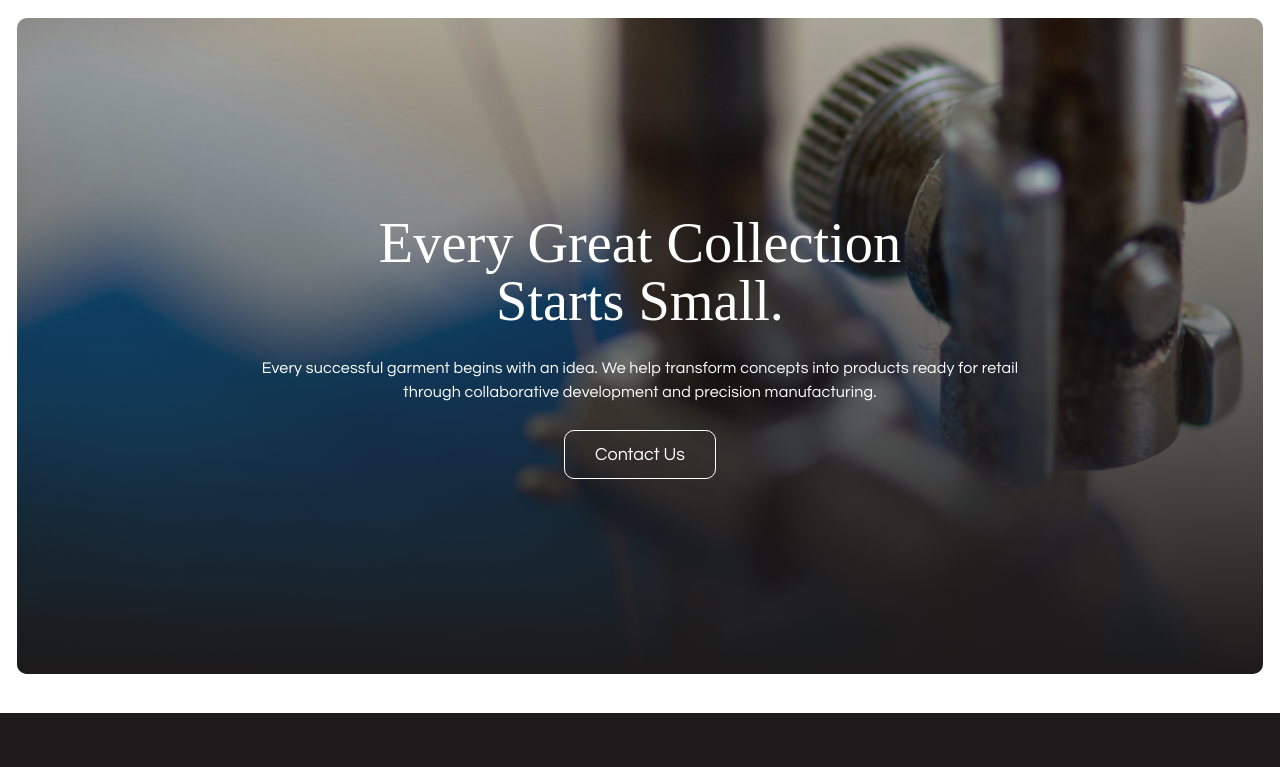
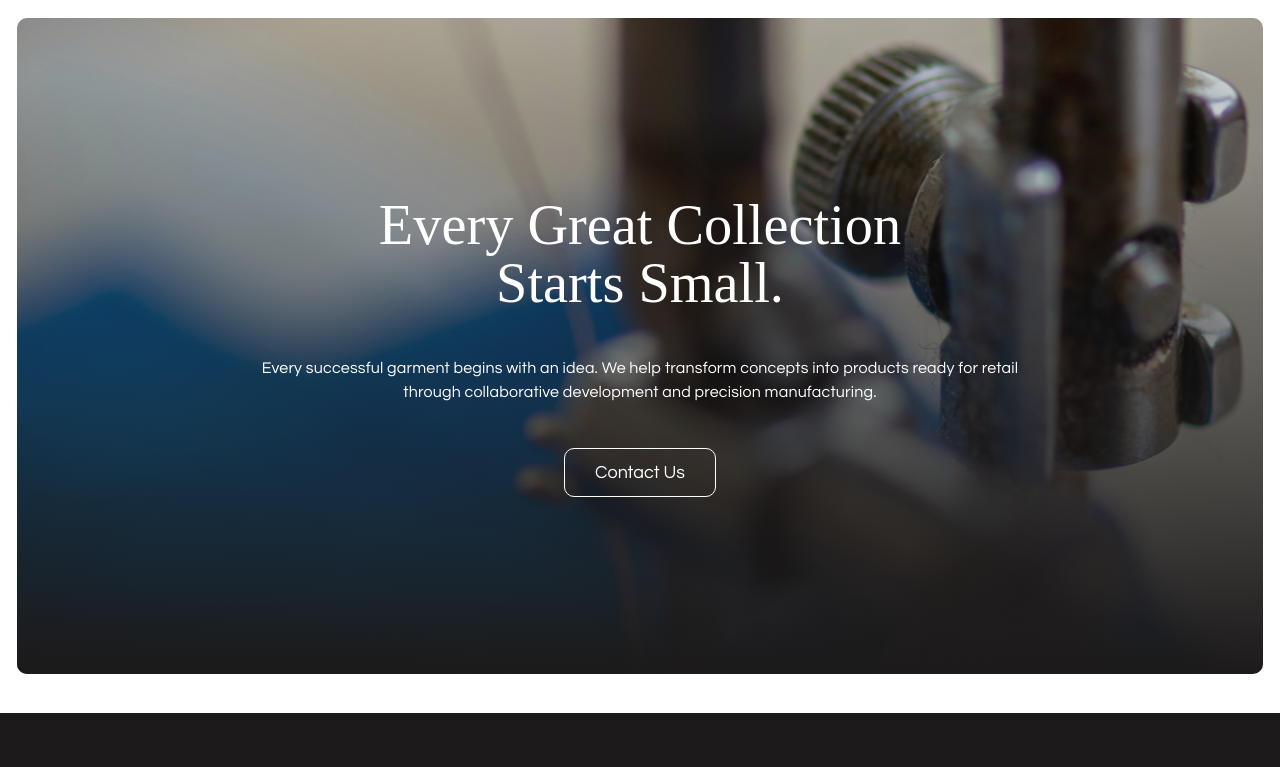
Before and after one commit to jahruramos/prospera-textil-web, a plain HTML site: page index.html in a window 1280 px wide. Shown: the part 2920-3687 px from the top of the page. Drawn offline with Linux system fonts and the light colour scheme; a web font is replaced by a local one.

Commit message:
style: increase CTA section element spacing to 44px

```diff
--- a/styles.css
+++ b/styles.css
@@ -281,7 +281,7 @@ site-nav, site-footer { display: contents; }
   display: flex;
   flex-direction: column;
   align-items: center;
-  gap: 26px;
+  gap: 44px;
 }
 .cta__content .eyebrow { color: var(--tan); }
 .cta__title { color: var(--white); font-size: clamp(38px, 4.4vw, 76px); }
```
